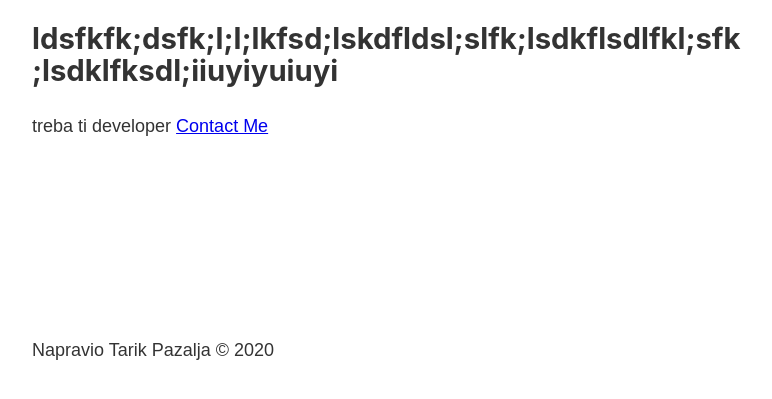
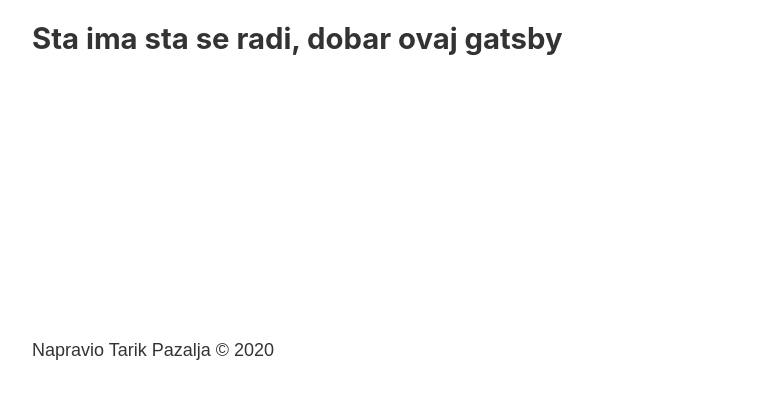
Before and after one commit to tarikpazalja/Gatsby-AndrewMead, a Gatsby site: page / in a window 1280 px wide. Shown: the part 393-792 px from the top of the page, without its empty margins (251-1023 px from the left). Built offline with nearby package versions, Linux system fonts and the light colour scheme; Gatsby itself is replaced by a stand-in of ours.

Commit message:
clean up home page

```diff
--- a/src/pages/index.js
+++ b/src/pages/index.js
@@ -10,12 +10,10 @@
       <Head title='Home' />
       <h1>Helllooooo</h1>
       <h2>
-        ldsfkfk;dsfk;l;l;lkfsd;lskdfldsl;slfk;lsdkflsdlfkl;sfk;lsdklfksdl;iiuyiyuiuyi
+        Sta ima sta se radi, dobar ovaj gatsby
       </h2>
 
-      <p>
-        treba ti developer <Link to="/contact">Contact Me</Link>
-      </p>
+
     </Layout>
   )
 }
```
